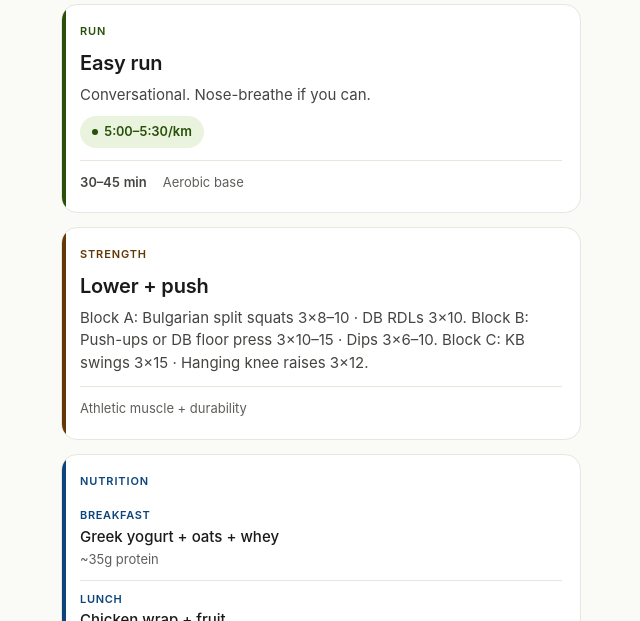
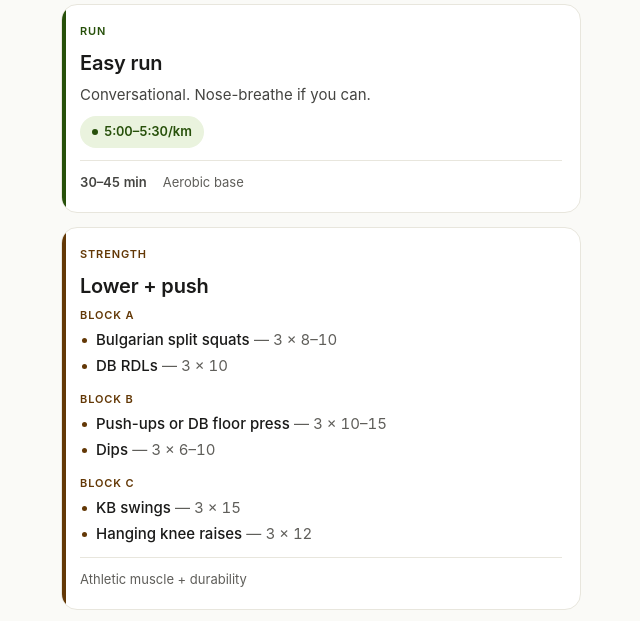
Before and after one commit to deltaeagleleslie/daily-training, a plain HTML site: page index.html in a window 1280 px wide. Shown: the part 142-763 px from the top of the page, without its empty margins (319-959 px from the left). Drawn offline with Linux system fonts and the light colour scheme.

Commit message:
Add files via upload

```diff
--- a/index.html
+++ b/index.html
@@ -301,6 +301,65 @@ h1.today-title {
   text-decoration: underline;
 }
 
+.strength-blocks {
+  margin-top: 4px;
+  display: flex;
+  flex-direction: column;
+  gap: 14px;
+}
+
+.strength-block {
+  display: flex;
+  flex-direction: column;
+  gap: 6px;
+}
+
+.strength-block-label {
+  font-size: 11px;
+  font-weight: 600;
+  text-transform: uppercase;
+  letter-spacing: 0.08em;
+  color: var(--str-tx);
+}
+
+.strength-exercises {
+  list-style: none;
+  margin: 0;
+  padding: 0;
+  display: flex;
+  flex-direction: column;
+  gap: 4px;
+}
+
+.strength-exercises li {
+  font-size: 15px;
+  color: var(--ink-2);
+  padding-left: 16px;
+  position: relative;
+  line-height: 1.45;
+}
+
+.strength-exercises li::before {
+  content: "";
+  position: absolute;
+  left: 2px;
+  top: 9px;
+  width: 5px;
+  height: 5px;
+  border-radius: 50%;
+  background: var(--str-tx);
+}
+
+.strength-exercises .ex-name {
+  color: var(--ink);
+  font-weight: 500;
+}
+
+.strength-exercises .ex-sets {
+  color: var(--muted);
+  font-variant-numeric: tabular-nums;
+}
+
 @media (max-width: 400px) {
   h1.today-title { font-size: 28px; }
   .wrap { padding: 16px 16px 32px; }
@@ -362,7 +421,29 @@ const plan = [
         type: "str",
         label: "Strength",
         title: "Lower + push",
-        detail: "Block A: Bulgarian split squats 3×8–10 · DB RDLs 3×10. Block B: Push-ups or DB floor press 3×10–15 · Dips 3×6–10. Block C: KB swings 3×15 · Hanging knee raises 3×12.",
+        blocks: [
+          {
+            label: "Block A",
+            exercises: [
+              { name: "Bulgarian split squats", sets: "3 × 8–10" },
+              { name: "DB RDLs", sets: "3 × 10" }
+            ]
+          },
+          {
+            label: "Block B",
+            exercises: [
+              { name: "Push-ups or DB floor press", sets: "3 × 10–15" },
+              { name: "Dips", sets: "3 × 6–10" }
+            ]
+          },
+          {
+            label: "Block C",
+            exercises: [
+              { name: "KB swings", sets: "3 × 15" },
+              { name: "Hanging knee raises", sets: "3 × 12" }
+            ]
+          }
+        ],
         purpose: "Athletic muscle + durability"
       }
     ],
@@ -413,7 +494,29 @@ const plan = [
         type: "str",
         label: "Strength",
         title: "Pull + upper",
-        detail: "Block A: Pull-ups 4 sets · Single-arm DB row 3×10. Block B: DB shoulder press 3×10 · Lateral raises 3×15. Block C: Hammer curls 3×12 · Plank or ab wheel 3 rounds.",
+        blocks: [
+          {
+            label: "Block A",
+            exercises: [
+              { name: "Pull-ups", sets: "4 sets" },
+              { name: "Single-arm DB row", sets: "3 × 10" }
+            ]
+          },
+          {
+            label: "Block B",
+            exercises: [
+              { name: "DB shoulder press", sets: "3 × 10" },
+              { name: "Lateral raises", sets: "3 × 15" }
+            ]
+          },
+          {
+            label: "Block C",
+            exercises: [
+              { name: "Hammer curls", sets: "3 × 12" },
+              { name: "Plank or ab wheel", sets: "3 rounds" }
+            ]
+          }
+        ],
         purpose: "V-taper, shoulders, definition"
       }
     ],
@@ -528,8 +631,25 @@ function renderDay(idx) {
   data.sessions.forEach(s => {
     html += `<div class="card ${s.type}">
       <div class="card-label">${s.label}</div>
-      <div class="card-title">${s.title}</div>
-      <div class="card-detail">${s.detail}</div>`;
+      <div class="card-title">${s.title}</div>`;
+
+    if (s.detail) {
+      html += `<div class="card-detail">${s.detail}</div>`;
+    }
+
+    if (s.blocks && s.blocks.length) {
+      html += `<div class="strength-blocks">`;
+      s.blocks.forEach(b => {
+        html += `<div class="strength-block">
+          <div class="strength-block-label">${b.label}</div>
+          <ul class="strength-exercises">`;
+        b.exercises.forEach(ex => {
+          html += `<li><span class="ex-name">${ex.name}</span> <span class="ex-sets">— ${ex.sets}</span></li>`;
+        });
+        html += `</ul></div>`;
+      });
+      html += `</div>`;
+    }
 
     if (s.pace) {
       html += `<div class="pace">${s.pace}</div>`;
```
